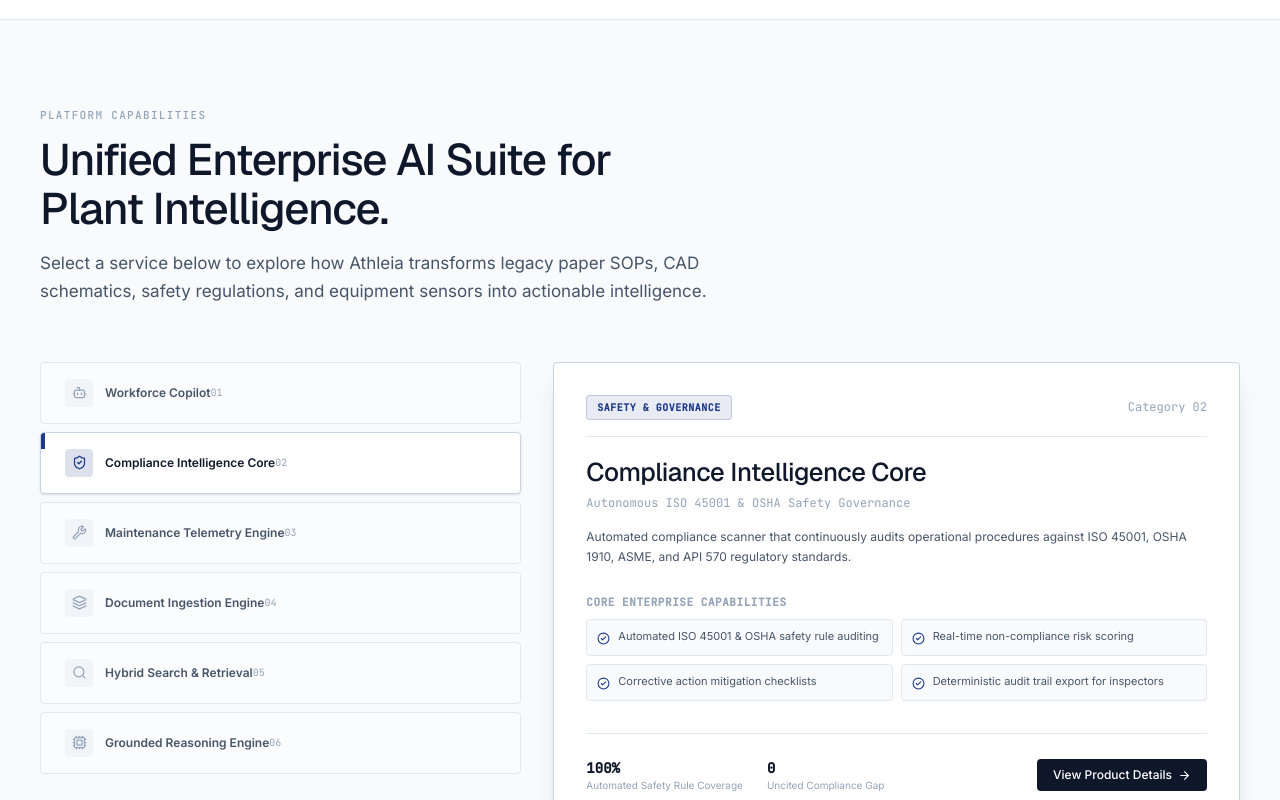
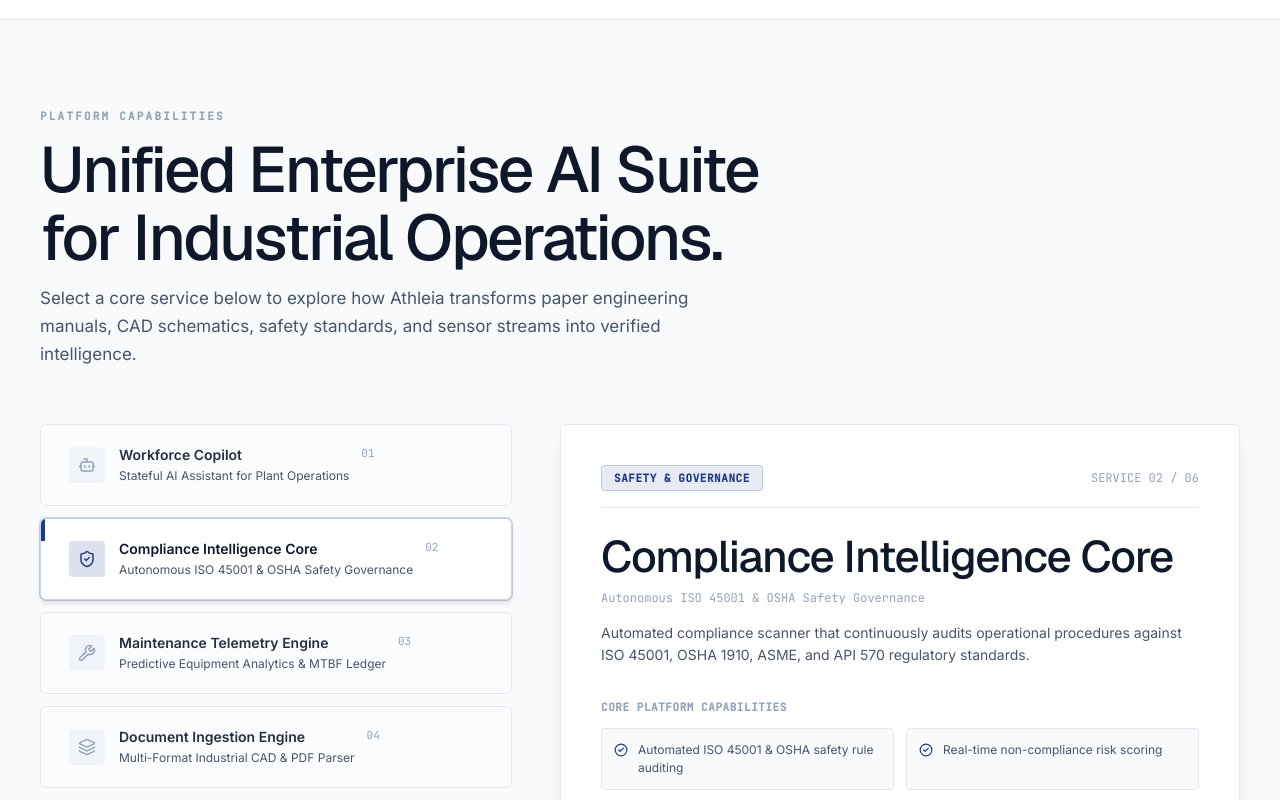
Before and after one commit to Musa-Qureshi-01/Athleia, a Next.js app in the folder client/: page / in a window 1280 px wide. Shown: the part 820-1620 px from the top of the page. Built offline with nearby package versions, Linux system fonts and the light colour scheme.

Commit message:
feat(landing): complete Platform Capabilities redesign with Geist typography system, subtitle selectors, rounded cards, and smooth motion

```diff
--- a/client/sections/PlatformOverviewSection.tsx
+++ b/client/sections/PlatformOverviewSection.tsx
@@ -13,7 +13,7 @@
 
   const activeService: ProductService = PRODUCT_SERVICES[selectedIndex];
 
-  // Auto-switch services every 5 seconds with progress bar
+  // Auto-switch services every 5 seconds with smooth progress bar
   useEffect(() => {
     setProgress(0);
     const interval = setInterval(() => {
@@ -46,23 +46,23 @@
       <div className="container-editorial">
 
         {/* Section Header */}
-        <div className="mb-14 max-w-2xl">
-          <span className="text-label text-text-tertiary block mb-3 uppercase tracking-wider font-mono">
-            Platform Capabilities
+        <div className="mb-14 max-w-3xl space-y-3">
+          <span className="text-[11px] font-mono uppercase tracking-[0.2em] text-text-tertiary font-semibold block">
+            PLATFORM CAPABILITIES
           </span>
-          <h2 className="text-heading-1 text-text-primary mb-4">
-            Unified Enterprise AI Suite for Plant Intelligence.
+          <h2 className="text-display text-text-primary leading-tight font-semibold">
+            Unified Enterprise AI Suite for Industrial Operations.
           </h2>
-          <p className="text-body-lg text-text-secondary leading-relaxed">
-            Select a service below to explore how Athleia transforms legacy paper SOPs, CAD schematics, safety regulations, and equipment sensors into actionable intelligence.
+          <p className="text-body-lg text-text-secondary leading-relaxed max-w-2xl">
+            Select a core service below to explore how Athleia transforms paper engineering manuals, CAD schematics, safety standards, and sensor streams into verified intelligence.
           </p>
         </div>
 
         {/* Dual-Column Interactive Platform Overview */}
-        <div className="grid grid-cols-1 lg:grid-cols-12 gap-8 items-start">
+        <div className="grid grid-cols-1 lg:grid-cols-12 gap-8 lg:gap-12 items-start">
 
-          {/* Left Column — Interactive Services List (5 cols) */}
-          <div className="lg:col-span-5 flex flex-col gap-2">
+          {/* Left Column — Interactive Services List with Subtitles (5 cols) */}
+          <div className="lg:col-span-5 flex flex-col gap-3">
             {PRODUCT_SERVICES.map((service, index) => {
               const isSelected = selectedIndex === index;
               const IconComp = getIcon(service.iconName);
@@ -75,13 +75,13 @@
                     setProgress(0);
                   }}
                   className={cn(
-                    "w-full text-left p-4 rounded-sm border transition-all duration-200 flex flex-col gap-2 relative overflow-hidden",
+                    "w-full text-left p-4 lg:p-5 rounded-md border transition-all duration-300 flex flex-col gap-2 relative overflow-hidden group",
                     isSelected
-                      ? "bg-bg-primary border-border-strong shadow-sm"
-                      : "bg-bg-primary/40 border-border-subtle hover:bg-bg-primary/80 hover:border-border-subtle text-text-secondary"
+                      ? "bg-bg-primary border-border-strong shadow-md ring-1 ring-accent/20"
+                      : "bg-bg-primary/50 border-border-subtle hover:bg-bg-primary hover:border-border-strong text-text-secondary"
                   )}
                 >
-                  {/* Progress Line for selected item */}
+                  {/* Progress Indicator for Active Selection */}
                   {isSelected && (
                     <div
                       className="absolute top-0 left-0 bottom-0 w-1 bg-accent transition-all duration-100"
@@ -89,22 +89,27 @@
                     />
                   )}
 
-                  <div className="flex items-center justify-between pl-2">
-                    <div className="flex items-center gap-3">
+                  <div className="flex items-start justify-between gap-3 pl-2">
+                    <div className="flex items-start gap-3.5">
                       <div
                         className={cn(
-                          "w-7 h-7 rounded-sm flex items-center justify-center shrink-0 transition-colors",
-                          isSelected ? "bg-accent/15 text-accent" : "bg-bg-tertiary text-text-tertiary"
+                          "w-9 h-9 rounded-sm flex items-center justify-center shrink-0 transition-colors mt-0.5",
+                          isSelected ? "bg-accent/15 text-accent" : "bg-bg-tertiary text-text-tertiary group-hover:text-text-primary"
                         )}
                       >
-                        <IconComp size={15} />
+                        <IconComp size={18} />
                       </div>
-                      <span className={cn("text-xs font-semibold", isSelected ? "text-text-primary font-bold" : "text-text-secondary")}>
+                      <div className="flex flex-col">
+                        <span className={cn("text-sm font-semibold transition-colors", isSelected ? "text-text-primary font-bold" : "text-text-primary/90")}>
                           {service.name}
                         </span>
+                        <span className="text-xs text-text-secondary line-clamp-1 mt-0.5 leading-normal">
+                          {service.tagline}
+                        </span>
+                      </div>
                     </div>
 
-                    <span className="text-[10px] font-mono text-text-tertiary">
+                    <span className="text-[11px] font-mono text-text-tertiary shrink-0">
                       0{index + 1}
                     </span>
                   </div>
@@ -118,69 +123,80 @@
             <AnimatePresence mode="wait">
               <motion.div
                 key={activeService.id}
-                initial={{ opacity: 0, x: 12 }}
-                animate={{ opacity: 1, x: 0 }}
-                exit={{ opacity: 0, x: -12 }}
-                transition={{ duration: 0.35, ease: "easeOut" }}
-                className="p-8 rounded-sm border border-border-strong bg-bg-primary shadow-xl flex flex-col justify-between gap-8 min-h-[440px]"
+                initial={{ opacity: 0, y: 12 }}
+                animate={{ opacity: 1, y: 0 }}
+                exit={{ opacity: 0, y: -12 }}
+                transition={{ duration: 0.3, ease: "easeOut" }}
+                className="p-8 lg:p-10 rounded-md border border-border-subtle bg-bg-primary shadow-xl flex flex-col justify-between gap-8 min-h-[480px]"
               >
-                <div className="space-y-5">
-                  <div className="flex items-center justify-between border-b border-border-subtle pb-4">
-                    <span className="px-2.5 py-1 rounded text-[10px] font-mono font-semibold bg-accent/10 text-accent uppercase tracking-wider border border-accent/20">
+                <div className="space-y-6">
+                  {/* Category Badge & Index */}
+                  <div className="flex items-center justify-between border-b border-border-subtle/80 pb-4">
+                    <span className="px-3 py-1 rounded-sm text-[11px] font-mono font-semibold bg-accent/10 text-accent uppercase tracking-wider border border-accent/20">
                       {activeService.category}
                     </span>
                     <span className="text-xs font-mono text-text-tertiary">
-                      Category 0{selectedIndex + 1}
+                      SERVICE 0{selectedIndex + 1} / 0{PRODUCT_SERVICES.length}
                     </span>
                   </div>
 
-                  <div>
-                    <h3 className="text-heading-2 text-text-primary mb-2">
+                  {/* Title & Description */}
+                  <div className="space-y-2">
+                    <h3 className="text-heading-1 text-text-primary font-semibold">
                       {activeService.name}
                     </h3>
-                    <p className="text-xs font-mono text-text-tertiary mb-4">
+                    <p className="text-xs font-mono text-text-tertiary">
                       {activeService.tagline}
                     </p>
-                    <p className="text-xs text-text-secondary leading-relaxed mb-4">
+                    <p className="text-sm text-text-secondary leading-relaxed pt-2">
                       {activeService.description}
                     </p>
                   </div>
 
-                  {/* Features Bullet List */}
-                  <div className="space-y-2 pt-2">
-                    <span className="text-[11px] font-mono uppercase tracking-wider text-text-tertiary font-semibold block mb-2">
-                      Core Enterprise Capabilities
+                  {/* Feature Grid */}
+                  <div className="space-y-3 pt-2">
+                    <span className="text-[11px] font-mono uppercase tracking-wider text-text-tertiary font-semibold block">
+                      CORE PLATFORM CAPABILITIES
                     </span>
-                    <div className="grid grid-cols-1 sm:grid-cols-2 gap-2 text-xs text-text-primary">
+                    <div className="grid grid-cols-1 sm:grid-cols-2 gap-3 text-xs">
                       {activeService.features.map((feat, fIdx) => (
-                        <div key={fIdx} className="flex items-start gap-2 bg-bg-secondary p-2.5 rounded-sm border border-border-subtle">
-                          <CheckCircle2 size={13} className="text-accent shrink-0 mt-0.5" />
-                          <span className="text-[11px] text-text-secondary leading-tight">{feat}</span>
+                        <div key={fIdx} className="flex items-start gap-2.5 bg-bg-secondary p-3 rounded-sm border border-border-subtle">
+                          <CheckCircle2 size={14} className="text-accent shrink-0 mt-0.5" />
+                          <span className="text-xs text-text-secondary leading-normal">{feat}</span>
                         </div>
                       ))}
                     </div>
                   </div>
                 </div>
 
-                {/* Business Impact Footer */}
-                <div className="pt-6 border-t border-border-subtle flex flex-col sm:flex-row sm:items-center justify-between gap-4">
+                {/* Business Impact Footer & Action Buttons */}
+                <div className="pt-6 border-t border-border-subtle flex flex-col sm:flex-row sm:items-center justify-between gap-6">
                   <div className="flex items-center gap-6">
                     {activeService.metrics.map((m, mIdx) => (
                       <div key={mIdx} className="flex flex-col">
-                        <span className="text-sm font-bold font-mono text-text-primary">{m.value}</span>
-                        <span className="text-[10px] text-text-tertiary">{m.label}</span>
+                        <span className="text-base font-bold font-mono text-text-primary">{m.value}</span>
+                        <span className="text-[11px] text-text-tertiary">{m.label}</span>
                       </div>
                     ))}
                   </div>
 
+                  <div className="flex items-center gap-3">
                     <Link
                       href={`/products/${activeService.slug}`}
-                    className="inline-flex items-center gap-1.5 px-4 py-2 rounded-sm bg-text-primary text-bg-primary text-xs font-medium hover:opacity-90 transition-opacity shrink-0"
+                      className="inline-flex items-center gap-1.5 h-10 px-5 rounded-sm bg-text-primary text-bg-primary text-xs font-semibold hover:opacity-90 transition-opacity shrink-0 shadow-xs"
                     >
-                    <span>View Product Details</span>
-                    <ArrowRight size={13} />
+                      <span>Explore Product Spec</span>
+                      <ArrowRight size={14} />
+                    </Link>
+                    <Link
+                      href="/contact"
+                      className="inline-flex items-center h-10 px-4 rounded-sm border border-border-strong bg-transparent text-text-primary text-xs font-medium hover:bg-bg-secondary transition-colors"
+                    >
+                      Book Demo
                     </Link>
                   </div>
+                </div>
+
               </motion.div>
             </AnimatePresence>
           </div>
```
Lines whose indentation alone changed are shown as unchanged.
